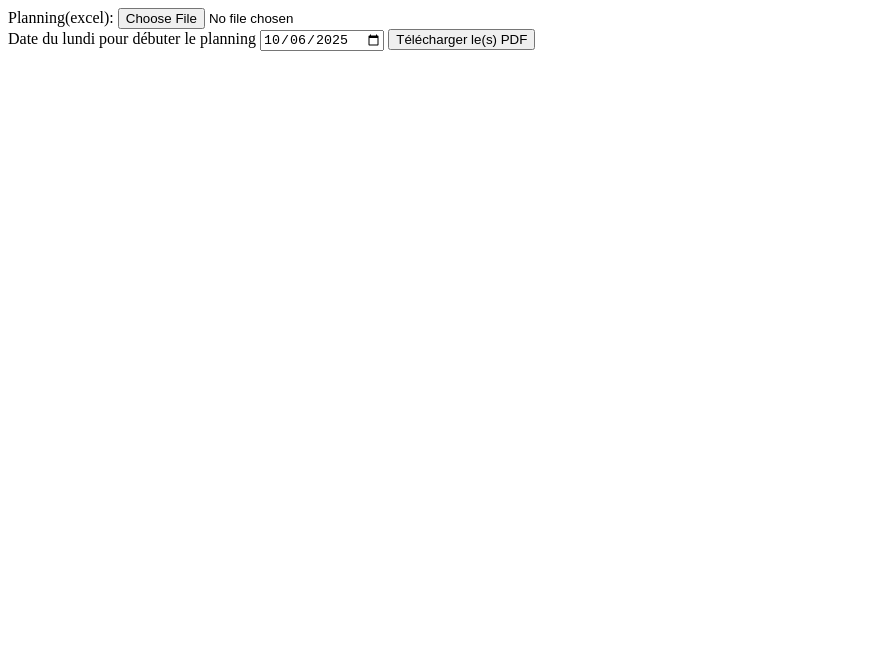
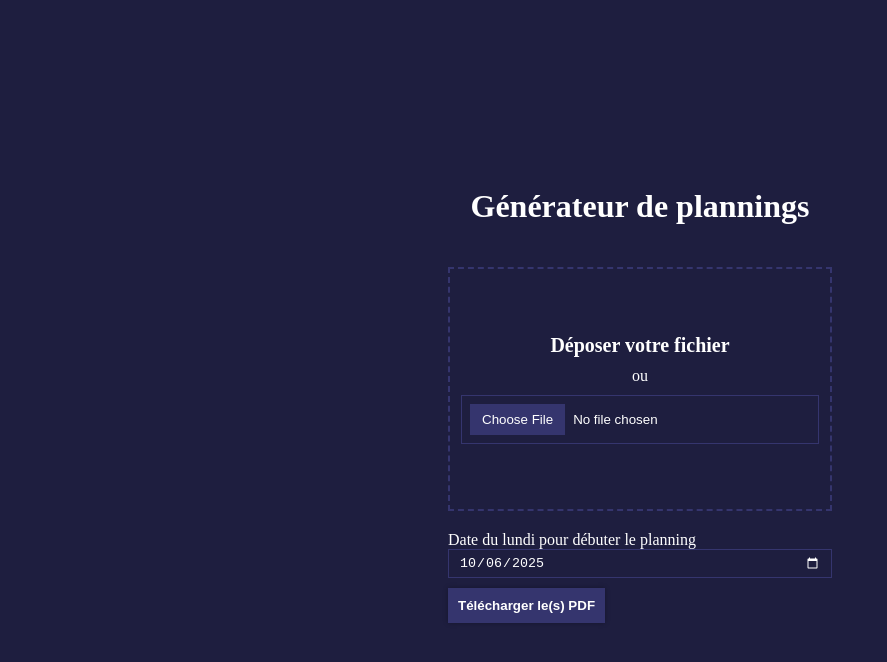
Before and after one commit to Nicolas-Personne/generator-planning, a plain HTML site: page index.html in a window 1280 px wide. Shown: the whole page, without its empty margins (0-887 px from the left). Drawn offline with Linux system fonts and the light colour scheme.

Commit message:
Ajout du design et drag and drop

```diff
--- /dev/null
+++ b/dropScript.js
@@ -0,0 +1,25 @@
+const dropContainer = document.getElementById("dropcontainer");
+const fileInput = document.getElementById("planning");
+
+dropContainer.addEventListener(
+	"dragover",
+	(e) => {
+		// prevent default to allow drop
+		e.preventDefault();
+	},
+	false
+);
+
+dropContainer.addEventListener("dragenter", () => {
+	dropContainer.classList.add("drag-active");
+});
+
+dropContainer.addEventListener("dragleave", () => {
+	dropContainer.classList.remove("drag-active");
+});
+
+dropContainer.addEventListener("drop", (e) => {
+	e.preventDefault();
+	dropContainer.classList.remove("drag-active");
+	fileInput.files = e.dataTransfer.files;
+});
--- /dev/null
+++ b/dropStyle.css
@@ -0,0 +1,85 @@
+.drop-container {
+	display: flex;
+	flex-direction: column;
+	justify-content: center;
+	align-items: center;
+	gap: 10px;
+	height: 200px;
+	padding: 20px;
+	border: 2px dashed #222245;
+	color: #222245;
+	cursor: pointer;
+	transition: background 0.2s ease-in-out, border 0.2s ease-in-out;
+	margin: 20px 0;
+}
+
+.drop-container:hover {
+	background-color: #eee;
+}
+
+.drop-title {
+	color: #222245;
+	font-size: 20px;
+	font-weight: bold;
+	text-align: center;
+}
+
+input[type="file"] {
+	width: 350px;
+	max-width: 100%;
+	color: #222245;
+	padding: 8px;
+	background-color: #fff;
+	border: 1px solid #222245;
+}
+
+input[type="file"]:focus {
+	outline: 2px dashed #222245;
+	outline-offset: 2px;
+}
+
+input[type="file"]::file-selector-button {
+	margin-right: 8px;
+	border: none;
+	background-color: #222245;
+	padding: 8px 12px;
+	color: #fff;
+	cursor: pointer;
+}
+
+input[type="file"]::file-selector-button:hover {
+	background-color: #4747b8;
+}
+
+.drop-container {
+	border-color: #35356e;
+	color: #fff;
+}
+
+.drop-container:hover {
+	background-color: #282853;
+}
+
+.drop-title {
+	color: #fff;
+}
+
+input[type="file"] {
+	color: #fff;
+	border: 1px solid #35356e;
+	background-color: #1e1e3f;
+}
+
+input[type="file"]:focus {
+	outline: 2px dashed #7c7cc0;
+	outline-offset: 2px;
+}
+
+input[type="file"]::file-selector-button {
+	background-color: #35356e;
+	color: #fff;
+}
+
+.drop-container.drag-active {
+	background-color: #282853;
+}
--- a/index.html
+++ b/index.html
@@ -4,6 +4,7 @@
 		<meta charset="UTF-8" />
 		<meta name="viewport" content="width=device-width, initial-scale=1.0" />
 		<link rel="stylesheet" href="./style.css" />
+		<link rel="stylesheet" href="./dropStyle.css" />
 		<script
 			defer
 			src="https://cdnjs.cloudflare.com/ajax/libs/html2pdf.js/0.10.1/html2pdf.bundle.min.js"
@@ -12,20 +13,38 @@
 			defer
 			src="https://cdn.jsdelivr.net/npm/xlsx@0.18.5/dist/xlsx.full.min.js"
 		></script>
+		<script defer src="./dropScript.js"></script>
 		<script defer src="./script.js"></script>
 		<title>Générer Planning</title>
 	</head>
 	<body>
-		<div class="form-control">
-			<label for="">Planning(excel):</label>
-			<input type="file" name="" id="" />
+		<div id="form-container">
+			<h1>Générateur de plannings</h1>
+			<form id="form" action="index.html">
+				<label for="planning" class="drop-container" id="dropcontainer">
+					<span class="drop-title">Déposer votre fichier</span>
+					ou
+					<input
+						type="file"
+						id="planning"
+						accept=".csv, application/vnd.openxmlformats-officedocument.spreadsheetml.sheet, application/vnd.ms-excel"
+						required
+					/>
+				</label>
+
+				<div class="form-control">
+					<div id="classes-container"></div>
+				</div>
+
+				<div class="form-control">
+					<label for="">Date du lundi pour débuter le planning</label>
+					<input type="date" value="2025-10-06" />
+				</div>
+				<button class="btn btn-primary" type="submit">
+					Télécharger le(s) PDF
+				</button>
+			</form>
 		</div>
-		<form action="index.html">
-			<div id="classes-container"></div>
-			<label for="">Date du lundi pour débuter le planning</label>
-			<input type="date" value="2025-10-06" />
-			<button type="submit">Télécharger le(s) PDF</button>
-		</form>
 		<div id="planning">
 			<div id="header-container"></div>
 			<table>
--- a/script.js
+++ b/script.js
@@ -204,6 +204,14 @@ const loadInter = (json) => {
 // Génère les PDF après avoir sélectionné les classes et la date
 async function generatePDF(e) {
 	e.preventDefault();
+	const selectedDate = new Date(dateInput.value);
+	// Vérifie si le jour est un lundi (1 = lundi)
+	if (selectedDate.getDay() !== 1) {
+		alert("Veuillez choisir un lundi.");
+		dateInput.value = ""; // Réinitialise la valeur si ce n’est pas un lundi
+		return;
+	}
+
 	const classesInput = document.querySelectorAll("input[name='classes[]'");
 
 	let j = 2;
@@ -341,5 +349,13 @@ async function generatePDF(e) {
 	reader.readAsArrayBuffer(uploadedFile);
 }
 
+dateInput.addEventListener("input", () => {
+	const selectedDate = new Date(dateInput.value);
+	// Vérifie si le jour est un lundi (1 = lundi)
+	if (selectedDate.getDay() !== 1) {
+		alert("Veuillez choisir un lundi.");
+		dateInput.value = ""; // Réinitialise la valeur si ce n’est pas un lundi
+	}
+});
 // Clique sur le bouton = génération du planning PDF
 button.addEventListener("click", (e) => generatePDF(e));
--- a/style.css
+++ b/style.css
@@ -1,3 +1,9 @@
+body {
+	box-sizing: border-box;
+	padding: 0;
+	margin: 0;
+	color: #fff;
+}
 #header {
 	display: flex;
 	width: 80%;
@@ -19,13 +25,13 @@ td {
 	padding: 5px;
 }
 .head-row {
-	background-color: #33058d;
+	background-color: #35356e;
 	color: #fff;
 	font-weight: 600;
 	text-align: center;
 }
 #day {
-	color: #33058d;
+	color: #35356e;
 	text-align: center;
 	font-weight: 600;
 	width: 5%;
@@ -36,8 +42,56 @@ td {
 	text-align: center;
 }
 .side {
-	background-color: #00a3e1;
+	background-color: #4747b8;
 	color: #fff;
 	font-weight: 600;
 	text-align: center;
 }
+
+.form-control {
+	display: flex;
+	flex-direction: column;
+}
+.form-control input {
+	padding: 5px 10px;
+}
+
+form#form {
+	width: 30%;
+}
+
+div#form-container {
+	width: 100%;
+	display: flex;
+	flex-direction: column;
+	justify-content: center;
+	align-items: center;
+	height: 100vh;
+	background-color: #1e1e3f;
+}
+
+button.btn {
+	background-color: #f1f1f1;
+	box-shadow: 0 0px 5px rgba(0, 0, 0, 0.3);
+	padding: 10px 10px;
+	border: none;
+	margin: 10px 0;
+	cursor: pointer;
+	font-weight: 600;
+}
+
+button.btn.btn-primary {
+	background-color: #35356e;
+	color: #fff;
+}
+button.btn.btn-primary:hover {
+	background-color: #4747b8;
+	color: #fff;
+}
+
+input[type="date"] {
+	color: #fff;
+	border: 1px solid #35356e;
+	background-color: #1e1e3f;
+	color-scheme: dark;
+}
```
